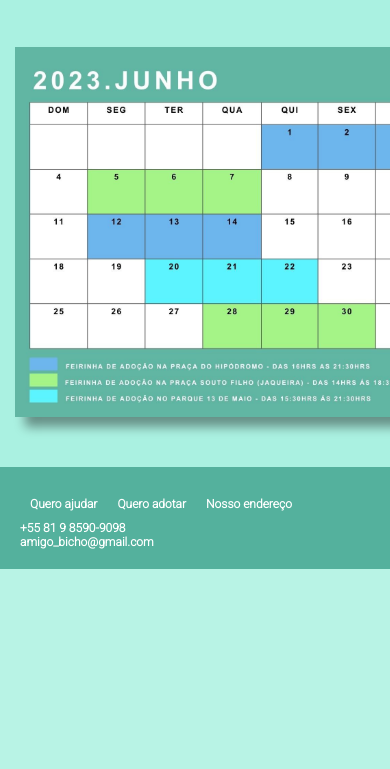
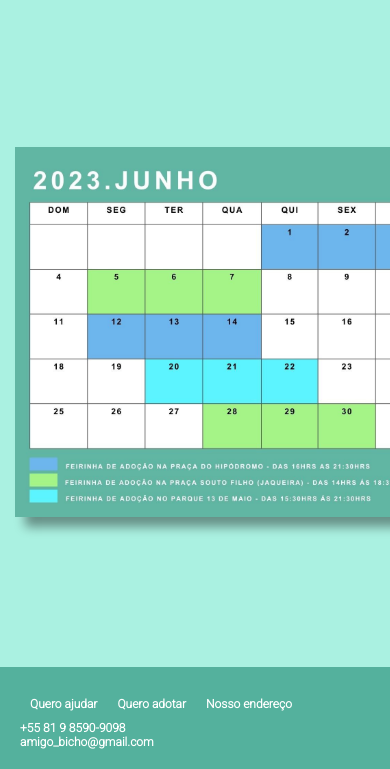
Before and after one commit to JoseCMessias/Projeto-Amigo-Bicho, a plain HTML site: page agenda/index.html in a window 390 px wide. Shown: the part 108-877 px from the top of the page. Before the commit the page ends 844 px from the top, so only its background shows below. Drawn offline with Linux system fonts and the light colour scheme; a web font is replaced by a local one.

Commit message:
erros css agenda

```diff
--- a/agenda/css/style.css
+++ b/agenda/css/style.css
@@ -135,9 +135,11 @@ main {
 
 
 /* configuração da imagem do calendario para telas menores */
-@media (max-width: 768px) {
+@media (max-width: 900px) {
   .imagem-centro img {
     height: 370px;
+    margin-top: 100px;
+    margin-bottom: 100px;
   }
 
   .imagem-centro {
@@ -145,7 +147,6 @@ main {
     padding: 50px 15px;
   }
 }
-
 
 footer {
    left: 0;
```
